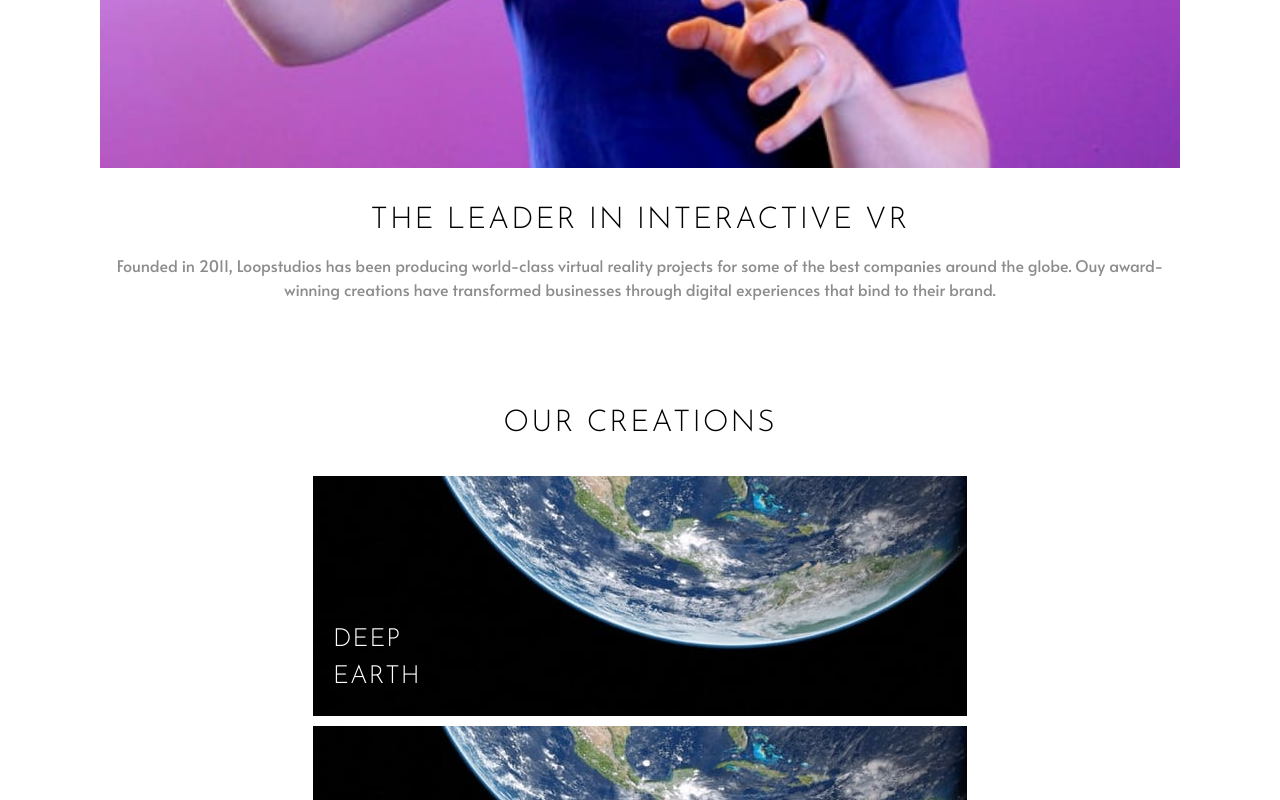
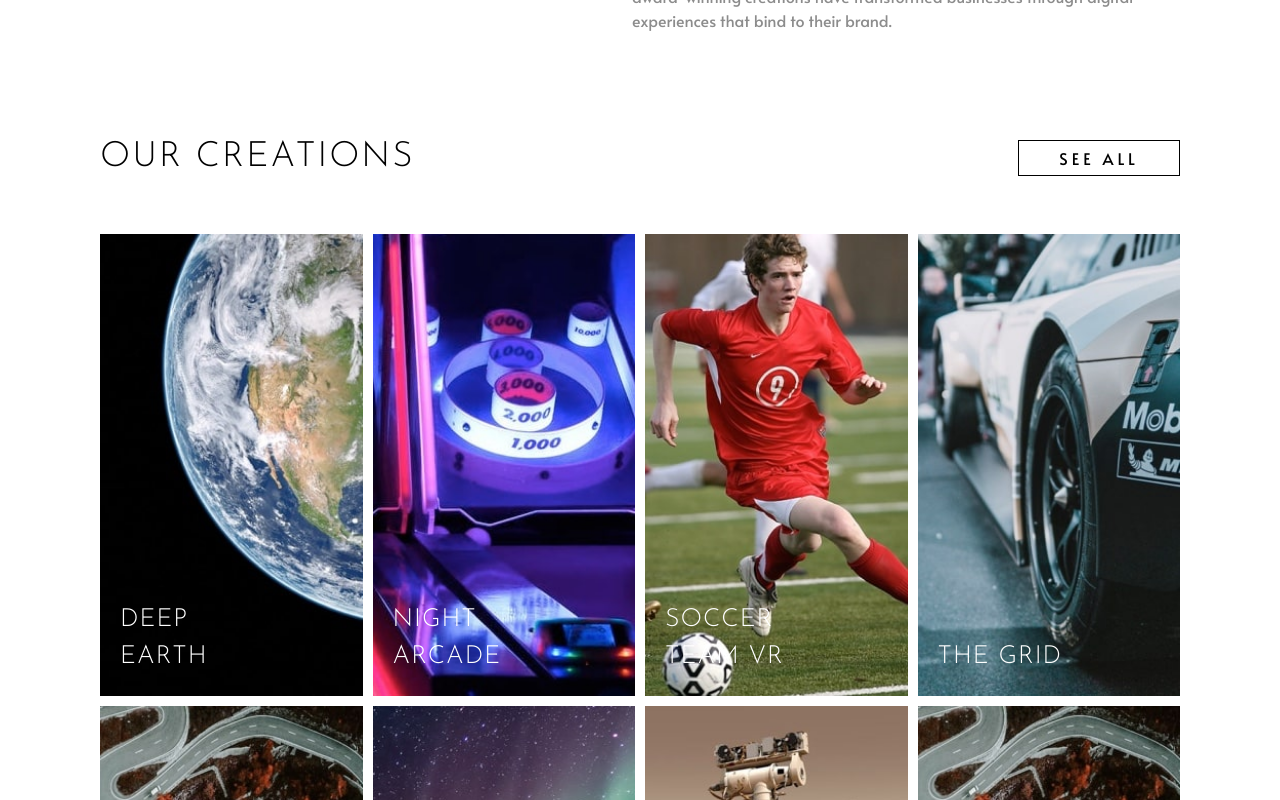
Before and after one commit to lawrenceprieto/loopstudios, a React (Vite) app: page / in a window 1280 px wide. Shown: the part 1200-2000 px from the top of the page. Built offline with nearby package versions, Linux system fonts and the light colour scheme.

Commit message:
fix desktop view of landing page

```diff
--- a/src/pages/LandingPage.jsx
+++ b/src/pages/LandingPage.jsx
@@ -11,16 +11,25 @@ import pocketborealis from "../assets/images/mobile/image-pocket-borealis.jpg"
 import curiosity from "../assets/images/mobile/image-curiosity.jpg"
 import fisheye from "../assets/images/mobile/image-from-above.jpg"
 
+import deepearthDesktop from "../assets/images/desktop/image-deep-earth.jpg"
+import nightarcadeDesktop from "../assets/images/desktop/image-night-arcade.jpg"
+import soccerteamDesktop from "../assets/images/desktop/image-soccer-team.jpg"
+import gridDesktop from "../assets/images/desktop/image-grid.jpg"
+import fromaboveDesktop from "../assets/images/desktop/image-from-above.jpg"
+import pocketborealisDesktop from "../assets/images/desktop/image-pocket-borealis.jpg"
+import curiosityDesktop from "../assets/images/desktop/image-curiosity.jpg"
+import fisheyeDesktop from "../assets/images/desktop/image-from-above.jpg"
+
 function LandingPage() {
     const creations = [
-        { name: "deep earth", imageMobile: deepearth },
-        { name: "night arcade", imageMobile: nightarcade },
-        { name: "soccer team vr", imageMobile: soccerteam },
-        { name: "the grid", imageMobile: grid },
-        { name: "from up above vr", imageMobile: fromabove },
-        { name: "pocket borealis", imageMobile: pocketborealis },
-        { name: "the curiosity", imageMobile: curiosity },
-        { name: "make it fisheye", imageMobile: fisheye },
+        { name: "deep earth", imageMobile: deepearth, imgDesktop: deepearthDesktop },
+        { name: "night arcade", imageMobile: nightarcade, imgDesktop: nightarcadeDesktop },
+        { name: "soccer team vr", imageMobile: soccerteam, imgDesktop: soccerteamDesktop },
+        { name: "the grid", imageMobile: grid, imgDesktop: gridDesktop },
+        { name: "from up above vr", imageMobile: fromabove, imgDesktop: fromaboveDesktop },
+        { name: "pocket borealis", imageMobile: pocketborealis, imgDesktop:pocketborealisDesktop },
+        { name: "the curiosity", imageMobile: curiosity, imgDesktop: curiosityDesktop },
+        { name: "make it fisheye", imageMobile: fisheye, imgDesktop: fisheyeDesktop },
     ];
 
     return (
@@ -28,30 +37,35 @@ function LandingPage() {
             <Hero />
 
             <div className="container">
+
                 <div className="interactive">
-                    <img src={interactive} alt="interactive" />
-                    <div className="heading">the leader in interactive vr</div>
-                    <div className="sub-heading">Founded in 2011, Loopstudios has been producing world-class virtual reality projects for some of the best companies around the globe. Ouy award-winning creations have transformed businesses through digital experiences that bind to their brand.</div>
+                    <img src={interactive}  className="interactive" alt="interactive" />
+                    <div className="details">
+                        <div className="heading">the leader in interactive vr</div>
+                        <div className="sub-heading">Founded in 2011, Loopstudios has been producing world-class virtual reality projects for some of the best companies around the globe. Ouy award-winning creations have transformed businesses through digital experiences that bind to their brand.</div>
+                    </div>
                 </div>
-            </div>
 
-            <div className="container">
-                <div className="heading">Our Creations</div>
+                <div className="h-b">
+                    <div className="heading">Our Creations</div>
+                    <button type="button" className="creations-btn desktop">SEE ALL</button>
+                </div>
                 <div className="creations">
                     {
                         creations.map((creation, index) => (
                             <div className="creations-container" key={index}>
                                 <img className="creation-img mobile" src={creation.imageMobile} alt={creation.name} />
-                                <img className="creation-img desktop" src={deepearth} alt={creation.name} />
+                                <img className="creation-img desktop" src={creation.imgDesktop} alt={creation.name} />
                                 <div className="creation-name">{creation.name}</div>
                             </div>
                         ))
                     }
-                    <button type="button" className="creations-btn">SEE ALL</button>
+                    <button type="button" className="creations-btn mobile">SEE ALL</button>
                 </div>
+
             </div>
         </>
     )
 }
 
-export default LandingPage;
+export default LandingPage
--- a/src/styles/landingpage.css
+++ b/src/styles/landingpage.css
@@ -82,4 +82,63 @@
     .mobile {
         display: none;
     }
+    .interactive {
+        position: relative;
+        padding-bottom: 40px;
+        margin: 50px 0;
+    }
+    .interactive img {
+        height: auto;
+        width: 60%;
+    }
+    .interactive .details {
+        position: absolute;
+        width: 60%;
+        right: 0;
+        bottom: 0;
+        padding: 50px 20px 50px 100px;
+        background-color: white;
+    }
+    .heading {
+        text-align: start;
+        font-size: 35px;
+        padding: 0 0;
+        margin: 0;
+    }
+    .sub-heading {
+        text-align: start;
+    }
+    .creations-btn {
+        margin: 0;
+    }
+    .h-b {
+        display: flex;
+        justify-content: space-between;
+        align-items: center;
+        margin: 50px 0;
+    }
+    .creation-img {
+        height: auto;
+        width: 100%;
+    }
+    .creations {
+        margin-top: 0;
+        display: flex;
+        flex-direction: row;
+        flex-wrap: wrap;
+        gap: 10px;
+        margin-bottom: 100px;
+    }
+    .creations-container {
+        flex: 1 0 calc(25% - 10px);
+        cursor: pointer;
+    }
+    .creations-container:hover {
+        .creation-img {
+            opacity: 0.5;
+        }
+        .creation-name {
+            color: black;
+        }
+    }
 }
```
